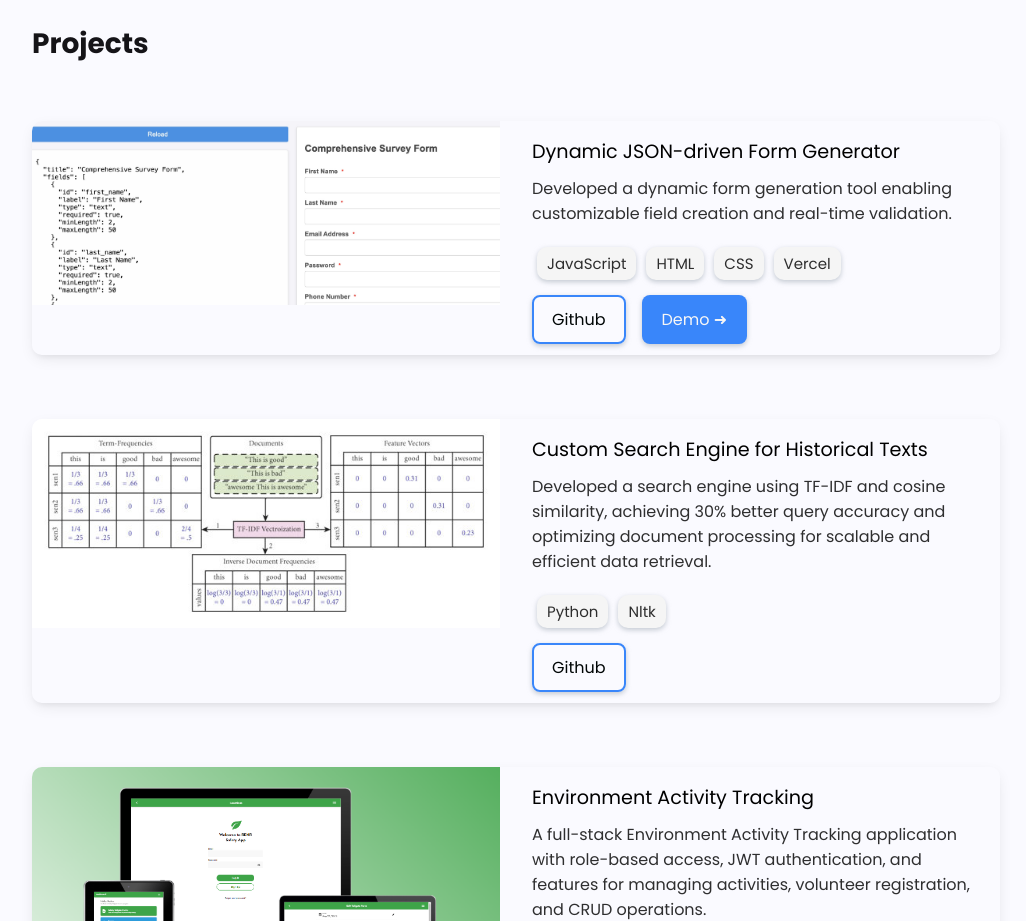
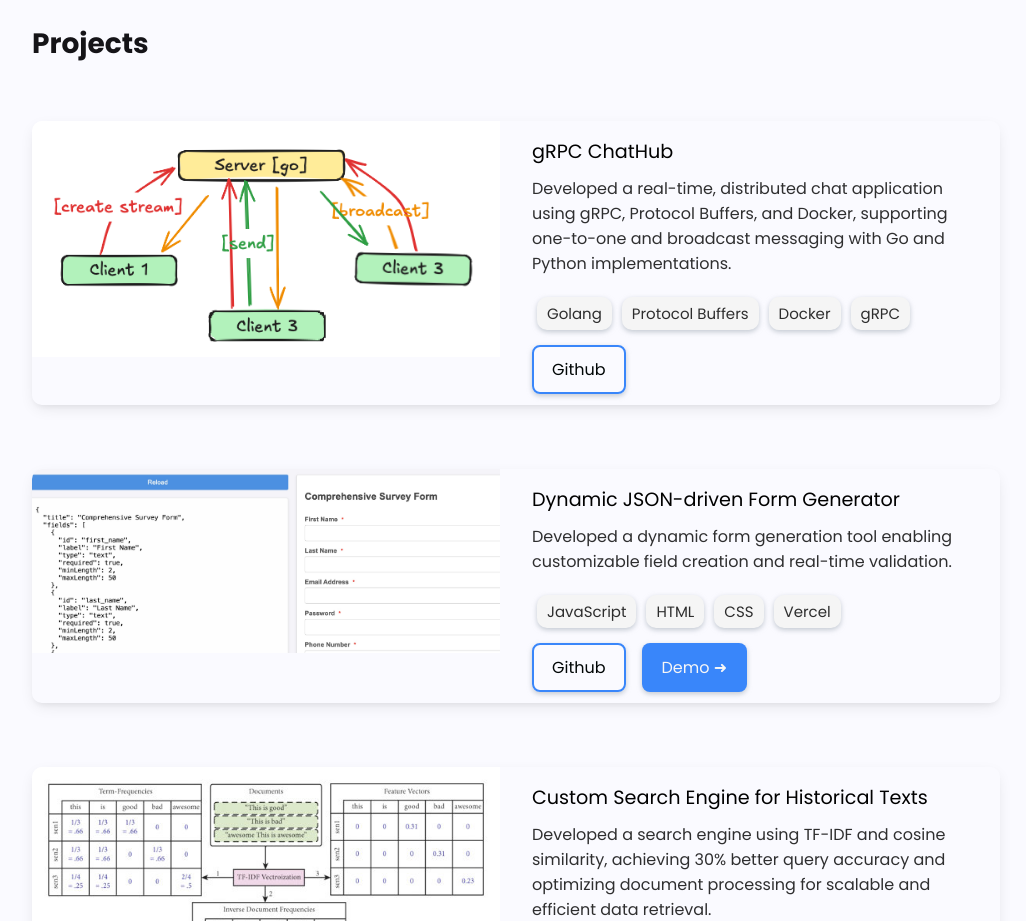
Before and after one commit to prajaktanisal99/prajaktanisal99.github.io, a React (Create React App) app: page / in a window 1280 px wide. Shown: the part 820-1741 px from the top of the page, without its empty margins (124-1150 px from the left). Built offline with nearby package versions, Linux system fonts and the light colour scheme.

Commit message:
Added new Project

```diff
--- a/src/data/ProjectData.js
+++ b/src/data/ProjectData.js
@@ -1,5 +1,14 @@
 // --------------------------------------- Project List
 export const ProjectList = [
+  {
+    img: "/chat.png",
+    title: "gRPC ChatHub",
+    description: "Developed a real-time, distributed chat application using gRPC, Protocol Buffers, and Docker, supporting one-to-one and broadcast messaging with Go and Python implementations.",
+    tech_stack: ["Golang", "Protocol Buffers", "Docker", "gRPC"],
+    dates: "Jan 2025 - Feb 2025",
+    demo_url: "",
+    github_url: "https://github.com/prajaktanisal99/chat_grpc",
+  },
   {
     img: "/dynamic_form.jpg",
     title: "Dynamic JSON-driven Form Generator",
```
Also changed, not shown: public/chat.png (added).
